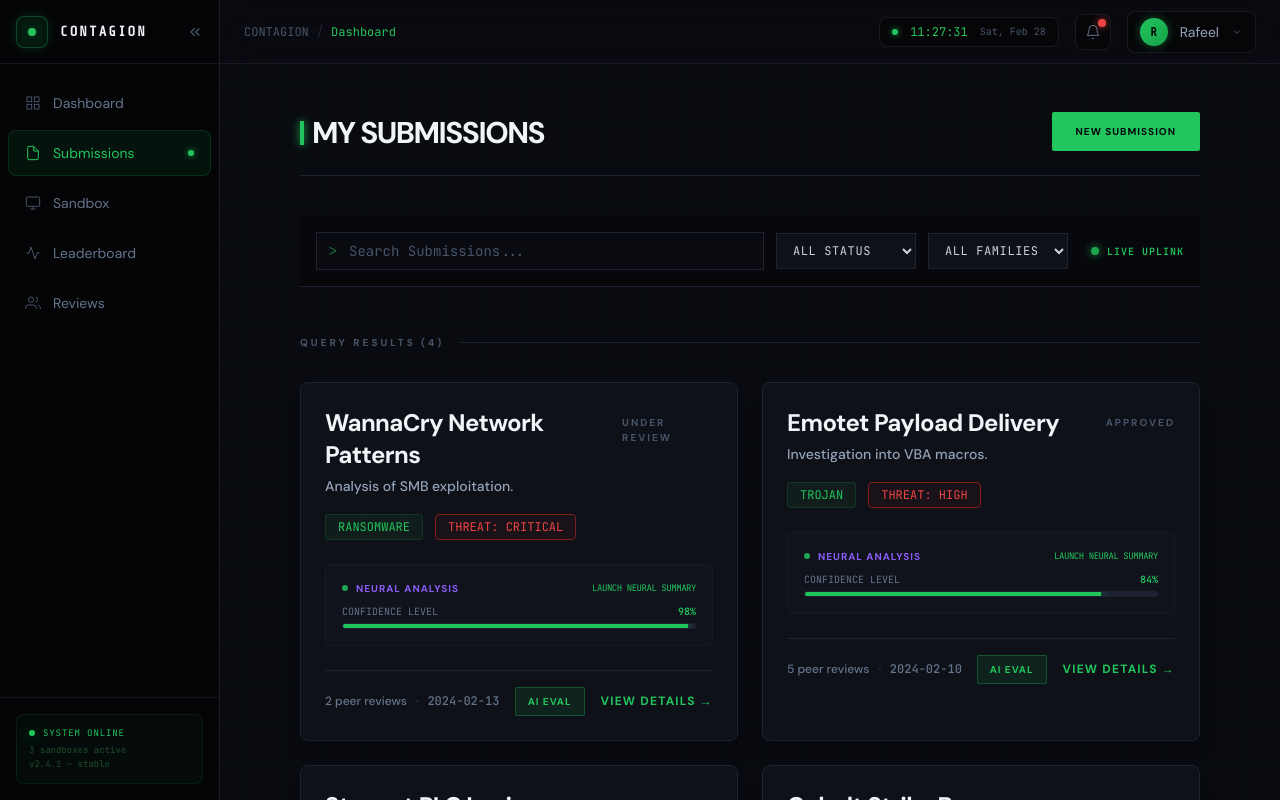
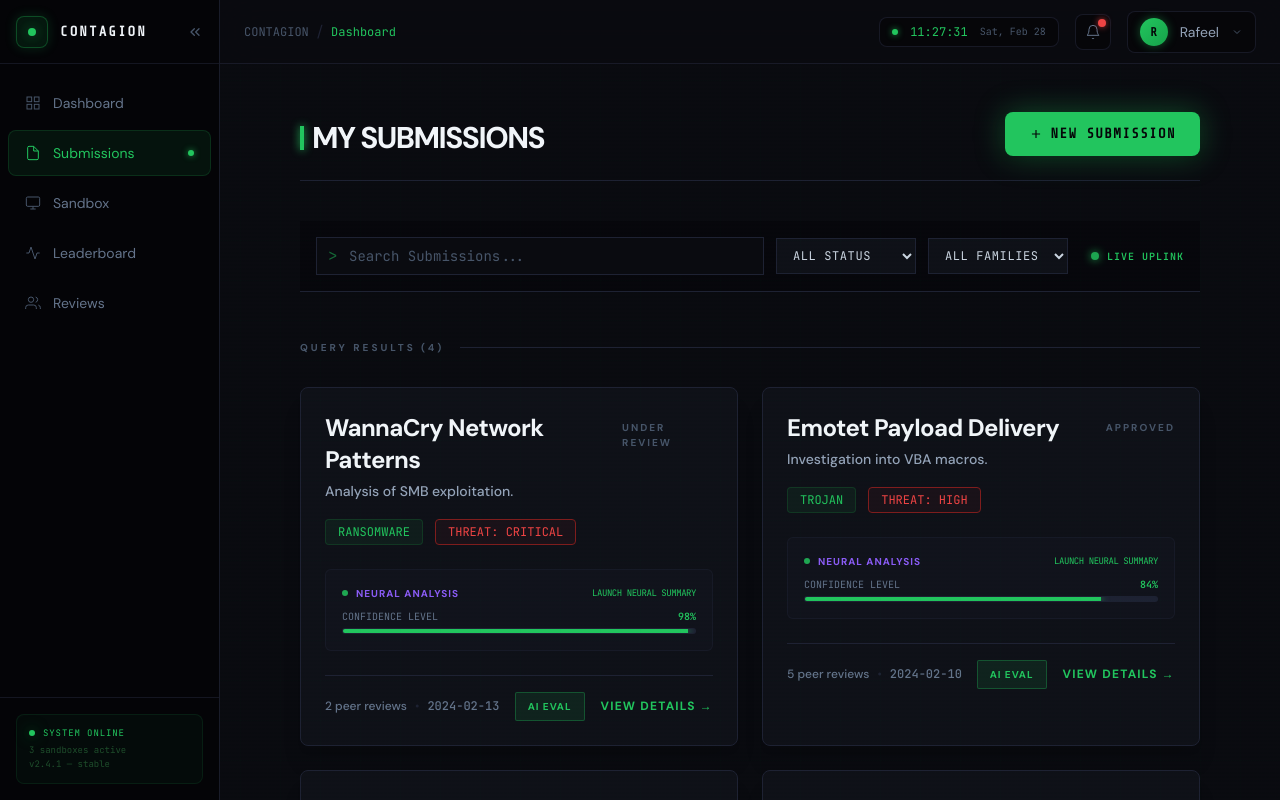
Before and after one commit to crymsor/Contagion, a React (Vite) app in the folder frontend/: page /submissions in a window 1280 px wide. Shown: the top 800 px of the page. Built offline with nearby package versions, Linux system fonts and the light colour scheme.

Commit message:
Buttons universalized: A new file made to store all the different types of buttons

```diff
--- /dev/null
+++ b/frontend/src/AppLayout/Dashboard/Components/Buttons.jsx
@@ -0,0 +1,20 @@
+import { Link } from 'react-router-dom';
+
+function PlusButton({ text }) {
+  return (
+    <>
+      <Link
+        to="/submissions"
+        className="btn-toxic hidden md:flex items-center gap-2"
+      >
+        <svg width="14" height="14" viewBox="0 0 24 24" fill="none" stroke="currentColor" strokeWidth="2">
+          <line x1="12" y1="5" x2="12" y2="19" />
+          <line x1="5" y1="12" x2="19" y2="12" />
+        </svg>
+        {text}
+      </Link>
+    </>
+  )
+}
+
+export default PlusButton;
--- a/frontend/src/AppLayout/Dashboard/DashboardPage.jsx
+++ b/frontend/src/AppLayout/Dashboard/DashboardPage.jsx
@@ -1,5 +1,4 @@
 import { useState, useEffect, useRef } from 'react';
-import { Link } from 'react-router-dom';
 import Sidebar from './Components/Sidebar';
 import TopBar from './Components/TopBar';
 import StatCard from './Components/StatCard';
@@ -7,6 +6,7 @@
 import QuickActions from './Components/QuickActions';
 import SubmissionsTable from './Components/SubmissionsTable';
 import RankPanel from './Components/RankPanel';
+import PlusButton from './Components/Buttons';
 
 const DashboardPage = () => {
   const [sidebarOpen] = useState(true);
@@ -22,10 +22,10 @@
 
   // Mock data
   const stats = [
-    { label: 'Total Analyses', rawValue: '1247', suffix: '', change: '+14%', changePos: true, accentColor: '34,197,94', icon: <svg width="18" height="18" viewBox="0 0 24 24" fill="none" stroke="#22C55E" strokeWidth="1.5"><path d="M22 11.08V12a10 10 0 1 1-5.93-9.14"/><polyline points="22 4 12 14.01 9 11.01"/></svg>, delay: 0 },
-    { label: 'Threats Detected', rawValue: '389', suffix: '', change: '+23%', changePos: true, accentColor: '239,68,68', icon: <svg width="18" height="18" viewBox="0 0 24 24" fill="none" stroke="#EF4444" strokeWidth="1.5"><path d="M10.29 3.86L1.82 18a2 2 0 0 0 1.71 3h16.94a2 2 0 0 0 1.71-3L13.71 3.86a2 2 0 0 0-3.42 0z"/><line x1="12" y1="9" x2="12" y2="13"/><line x1="12" y1="17" x2="12.01" y2="17"/></svg>, delay: 100 },
-    { label: 'Reputation Score', rawValue: '2450', suffix: ' XP', change: '+180', changePos: true, accentColor: '139,92,246', icon: <svg width="18" height="18" viewBox="0 0 24 24" fill="none" stroke="#8B5CF6" strokeWidth="1.5"><polygon points="12 2 15.09 8.26 22 9.27 17 14.14 18.18 21.02 12 17.77 5.82 21.02 7 14.14 2 9.27 8.91 8.26 12 2"/></svg>, delay: 200 },
-    { label: 'Active Sandboxes', rawValue: '3', suffix: '', change: 'LIVE', changePos: true, accentColor: '34,211,238', icon: <svg width="18" height="18" viewBox="0 0 24 24" fill="none" stroke="#22D3EE" strokeWidth="1.5"><rect x="2" y="3" width="20" height="14" rx="2" ry="2"/><line x1="8" y1="21" x2="16" y2="21"/><line x1="12" y1="17" x2="12" y2="21"/></svg>, delay: 300 },
+    { label: 'Total Analyses', rawValue: '1247', suffix: '', change: '+14%', changePos: true, accentColor: '34,197,94', icon: <svg width="18" height="18" viewBox="0 0 24 24" fill="none" stroke="#22C55E" strokeWidth="1.5"><path d="M22 11.08V12a10 10 0 1 1-5.93-9.14" /><polyline points="22 4 12 14.01 9 11.01" /></svg>, delay: 0 },
+    { label: 'Threats Detected', rawValue: '389', suffix: '', change: '+23%', changePos: true, accentColor: '239,68,68', icon: <svg width="18" height="18" viewBox="0 0 24 24" fill="none" stroke="#EF4444" strokeWidth="1.5"><path d="M10.29 3.86L1.82 18a2 2 0 0 0 1.71 3h16.94a2 2 0 0 0 1.71-3L13.71 3.86a2 2 0 0 0-3.42 0z" /><line x1="12" y1="9" x2="12" y2="13" /><line x1="12" y1="17" x2="12.01" y2="17" /></svg>, delay: 100 },
+    { label: 'Reputation Score', rawValue: '2450', suffix: ' XP', change: '+180', changePos: true, accentColor: '139,92,246', icon: <svg width="18" height="18" viewBox="0 0 24 24" fill="none" stroke="#8B5CF6" strokeWidth="1.5"><polygon points="12 2 15.09 8.26 22 9.27 17 14.14 18.18 21.02 12 17.77 5.82 21.02 7 14.14 2 9.27 8.91 8.26 12 2" /></svg>, delay: 200 },
+    { label: 'Active Sandboxes', rawValue: '3', suffix: '', change: 'LIVE', changePos: true, accentColor: '34,211,238', icon: <svg width="18" height="18" viewBox="0 0 24 24" fill="none" stroke="#22D3EE" strokeWidth="1.5"><rect x="2" y="3" width="20" height="14" rx="2" ry="2" /><line x1="8" y1="21" x2="16" y2="21" /><line x1="12" y1="17" x2="12" y2="21" /></svg>, delay: 300 },
   ];
 
   const submissions = [
@@ -79,16 +79,7 @@
                 Here's your threat intelligence overview.
               </p>
             </div>
-            <Link
-              to="/submissions"
-              className="btn-toxic hidden md:flex items-center gap-2"
-            >
-              <svg width="14" height="14" viewBox="0 0 24 24" fill="none" stroke="currentColor" strokeWidth="2">
-                <line x1="12" y1="5" x2="12" y2="19" />
-                <line x1="5" y1="12" x2="19" y2="12" />
-              </svg>
-              New Analysis
-            </Link>
+            <PlusButton text={"New Analysis"} />
           </div>
 
           {/* Stats grid */}
--- a/frontend/src/AppLayout/SubmissionsPage/SubmissionsPage.jsx
+++ b/frontend/src/AppLayout/SubmissionsPage/SubmissionsPage.jsx
@@ -5,6 +5,7 @@
 import { useNavigate } from "react-router-dom";
 import Sidebar from "../Dashboard/Components/Sidebar.jsx";
 import TopBar from "../Dashboard/Components/TopBar.jsx";
+import PlusButton from "../Dashboard/Components/Buttons.jsx";
 
 const INITIAL_SUBMISSIONS = [
   { id: 1, name: "WannaCry Network Patterns", description: "Analysis of SMB exploitation.", status: "Under Review", family: "Ransomware", threatLevel: "Critical", aiScorePercentage: "98%", reviewCount: 2, date: "2024-02-13" },
@@ -85,7 +86,7 @@
                 <h3 className="text-3xl font-black text-slate-100 tracking-tighter uppercase">My Submissions</h3>
               </div>
             </div>
-            <button className="bg-toxic text-void font-black px-6 py-3 rounded-sm uppercase tracking-widest text-[10px]">New Submission</button>
+            <PlusButton text={"New Submission"} />
           </div>
 
           <div className="mb-12">
```
